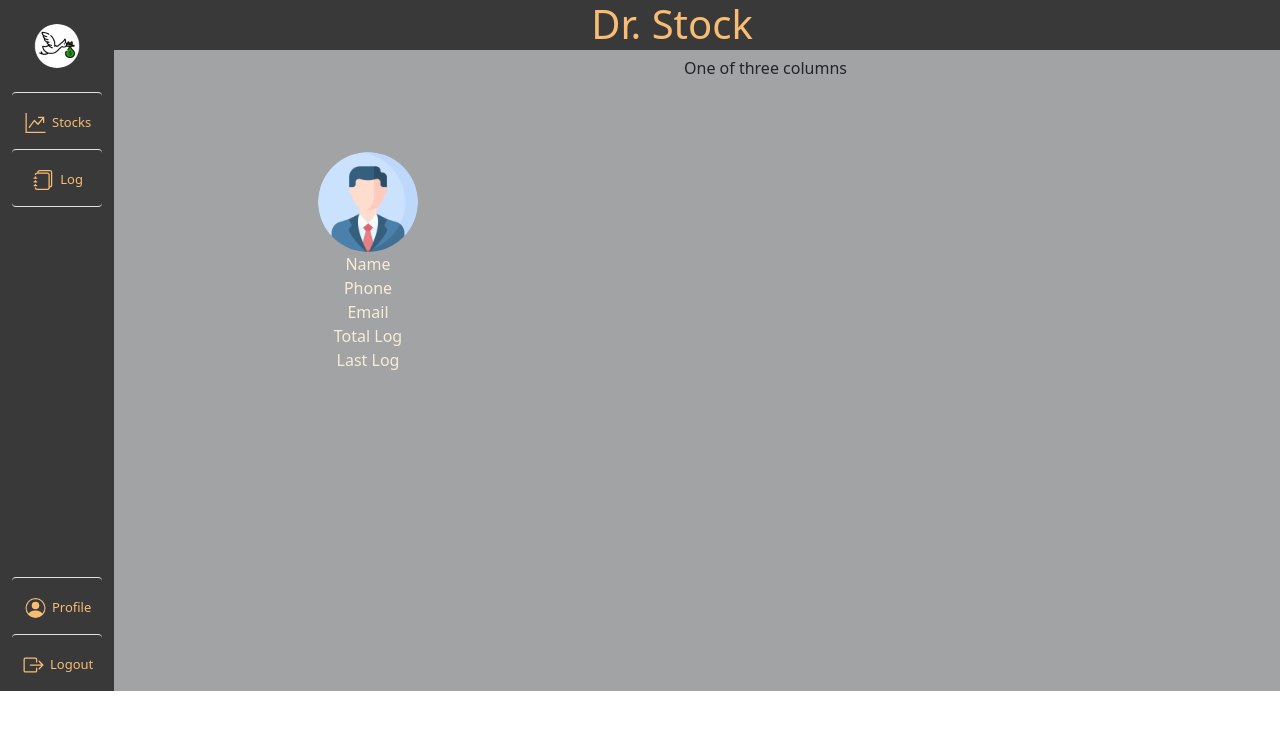
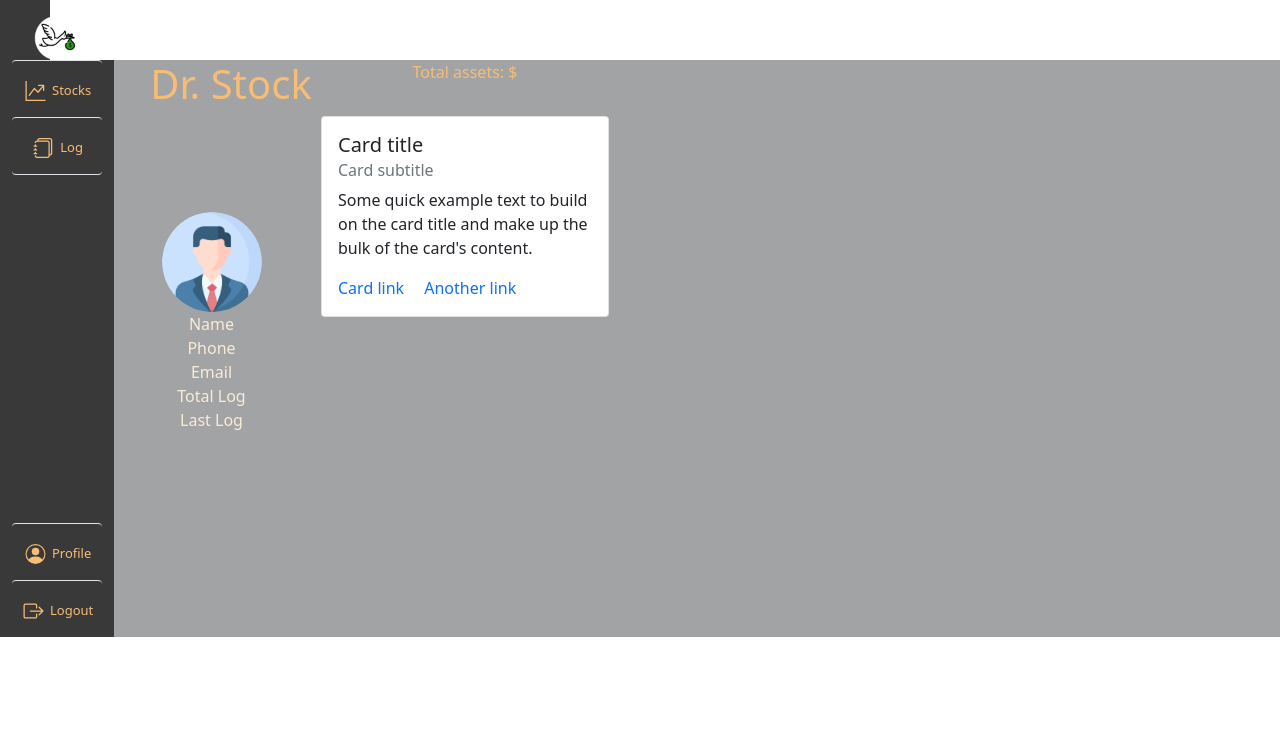
Before and after one commit to ESDG3/dr_stocks-frontend, a plain HTML site: page profile.html in a window 1280 px wide. Drawn offline with nearby package versions, Linux system fonts and the light colour scheme.

Commit message:
Update profile.html

```diff
--- a/profile.html
+++ b/profile.html
@@ -19,7 +19,17 @@
 </head>
 
 <body>
-    <div class="container-fluid" style="background-color: #a1a3a5;">
+
+    <nav class="navbar">
+        <div class="container-fluid">
+            <a class="navbar-brand" href="#">
+                <img src='asset/img/logo-rounded.png' width="50px" height="50px" style="margin-left: 20px;">
+            </a>
+            <h2 class="appname">Dr. Stock</h2>
+        </div>
+    </nav>
+
+    <div class="container-fluid content" style="background-color: #a1a3a5;">
 
         <div class="row">
 
@@ -31,12 +41,6 @@
 
                     <ul
                         class="nav nav-pills nav-flush flex-sm-column flex-row flex-nowrap mb-auto mx-auto text-center align-items-center">
-
-                        <li class="nav-item">
-                            <a href="#" class="nav-link py-3 px-2">
-                                <img src='asset/img/logo-rounded.png' class="navbar img-fluid profile-image-pic rounded-circle">
-                            </a>
-                        </li>
 
                         <li>
                             <a href="#" class="nav-link py-3 px-2 border-top box-width" title="" data-bs-toggle="tooltip"
@@ -64,7 +68,7 @@
                             </a>
                         </li>
 
-                        <li style="margin-top: 322px;">
+                        <li style="margin-top: 300px;">
                             <a href="#" class="nav-link py-3 px-2 mt-5 border-top box-width" title=""
                                 data-bs-toggle="tooltip" data-bs-placement="right" data-bs-original-title="Orders">
                                 <svg xmlns="http://www.w3.org/2000/svg" width="25" height="20" fill="currentColor"
@@ -78,8 +82,8 @@
                         </li>
 
                         <li>
-                            <a href="#" class="nav-link py-3 px-2 border-top box-width" title=""
-                                data-bs-toggle="tooltip" data-bs-placement="right" data-bs-original-title="Orders">
+                            <a href="#" class="nav-link py-3 px-2 border-top box-width" title="" data-bs-toggle="tooltip"
+                                data-bs-placement="right" data-bs-original-title="Orders">
                                 <svg xmlns="http://www.w3.org/2000/svg" width="25" height="20" fill="currentColor"
                                     class="bi bi-box-arrow-right" viewBox="0 0 16 16">
                                     <path fill-rule="evenodd"
@@ -96,15 +100,22 @@
 
             </div>
 
-            <!-- Profile content -->
-            <div class="col-sm-auto title">
+            <div class="col-sm-auto">
 
-                <h1 class="appname">Dr. Stock</h1>
+                <div class="row">
+                    <div class="col">
+                        <h1 class="appname">Dr. Stock</h1>
+                    </div>
+                    <div class="col">
+                        <p class="appname">Total assets: $</p>
+                    </div>
+
+                </div>
 
                 <div class="row">
 
                     <!-- profile -->
-                    <div class="col-sm">
+                    <div class="col-sm-5">
                         <div class="d-flex flex-column align-items-center text-center p-3 py-5 border-right profile">
                             <img class="rounded-circle mt-5" width="100px" src="asset/img/profile.png">
                             <span class="font-weight-bold">Name </span>
@@ -115,19 +126,29 @@
                         </div>
                     </div>
 
-                    <div class="col-sm">
-                        One of three columns
+                    <div class="col-sm-7">
+                        <div class="card" style="width: 18rem;">
+                            <div class="card-body">
+                                <h5 class="card-title">Card title</h5>
+                                <h6 class="card-subtitle mb-2 text-muted">Card subtitle</h6>
+                                <p class="card-text">Some quick example text to build on the card title and make up the bulk
+                                    of the
+                                    card's
+                                    content.</p>
+                                <a href="#" class="card-link">Card link</a>
+                                <a href="#" class="card-link">Another link</a>
+                            </div>
+                        </div>
                     </div>
 
                 </div>
 
-
             </div>
 
         </div>
+
     </div>
-
-
+    </div>
 
 
 
```
